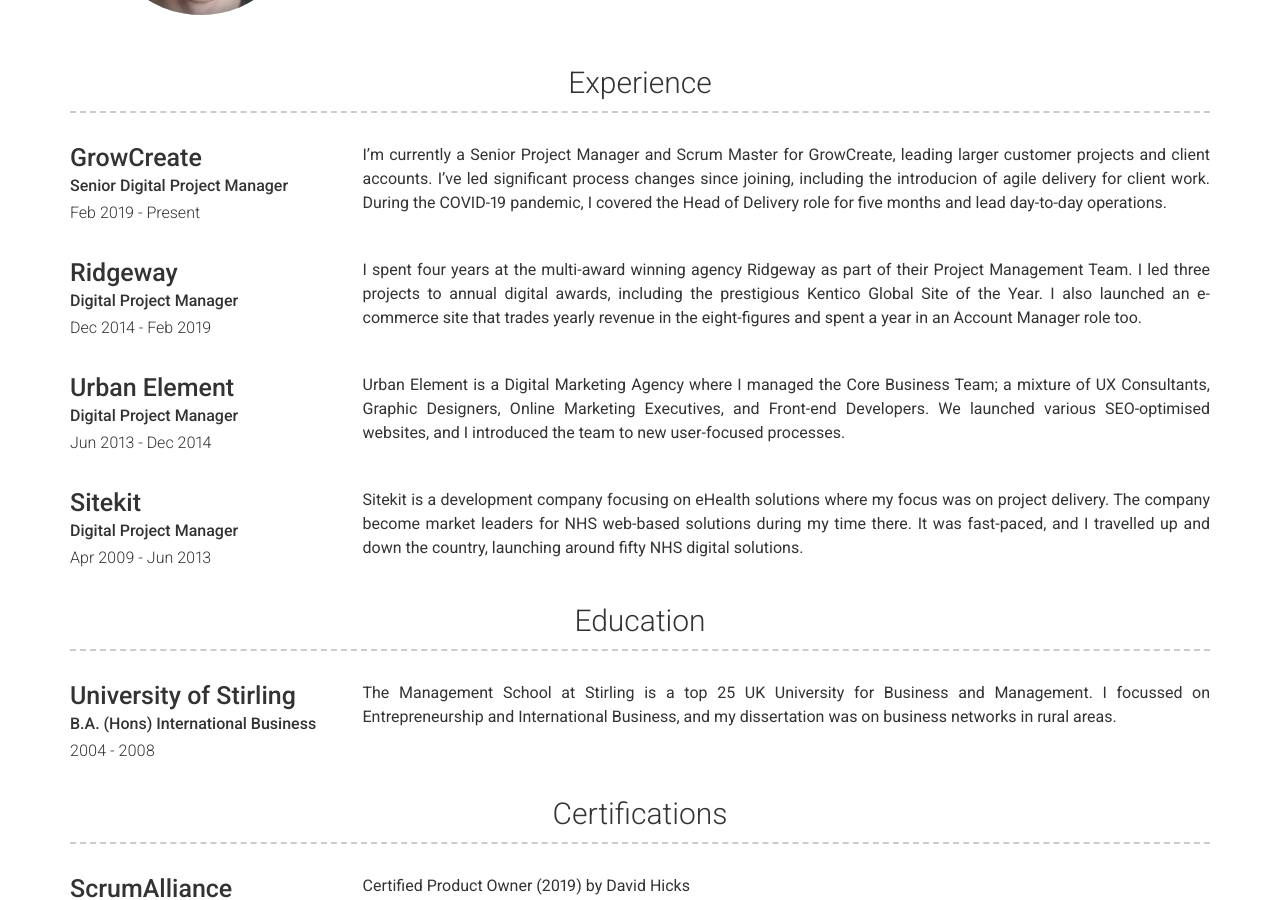
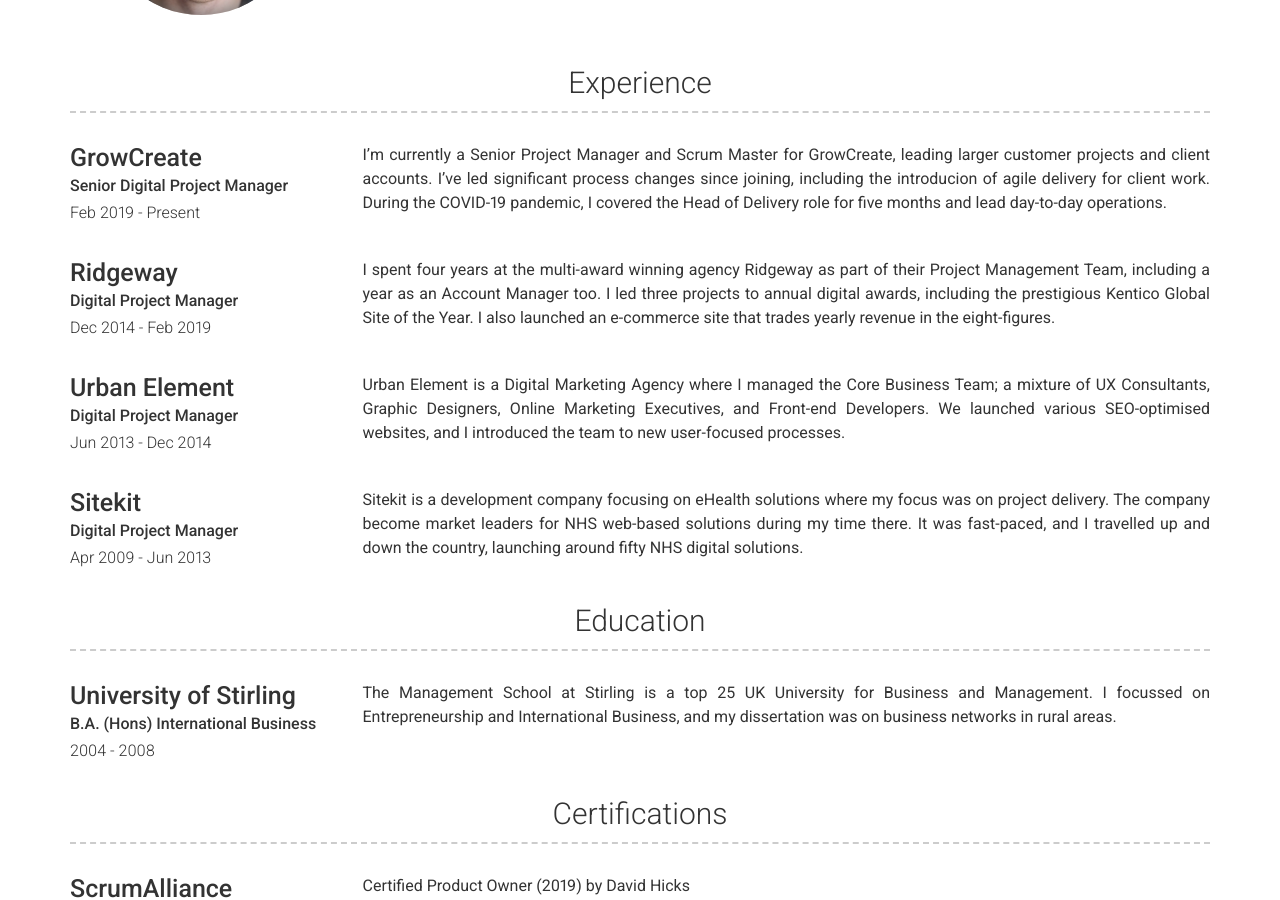
Before and after one commit to csgdavidson/Charlie-Davidson2, a Jekyll site: the page built from index.md, in a window 1280 px wide and 900 px high, scrolled down 464 px. Built offline with Jekyll 4.4.1, drawn with Linux system fonts in a browser that asks for light colours; nearby versions of some CDN libraries.

Commit message:
Update experience.yml

```diff
--- a/_data/experience.yml
+++ b/_data/experience.yml
@@ -9,7 +9,7 @@
   job_title: Digital Project Manager
   dates: Dec 2014 - Feb 2019
   description:
-    I spent four years at the multi-award winning agency Ridgeway as part of their Project Management Team. I led three projects to annual digital awards, including the prestigious Kentico Global Site of the Year. I also launched an e-commerce site that trades yearly revenue in the eight-figures and spent a year in an Account Manager role too.
+    I spent four years at the multi-award winning agency Ridgeway as part of their Project Management Team, including a year as an Account Manager too. I led three projects to annual digital awards, including the prestigious Kentico Global Site of the Year. I also launched an e-commerce site that trades yearly revenue in the eight-figures.
 - company: Urban Element
   job_title: Digital Project Manager
   dates: Jun 2013 - Dec 2014
```
